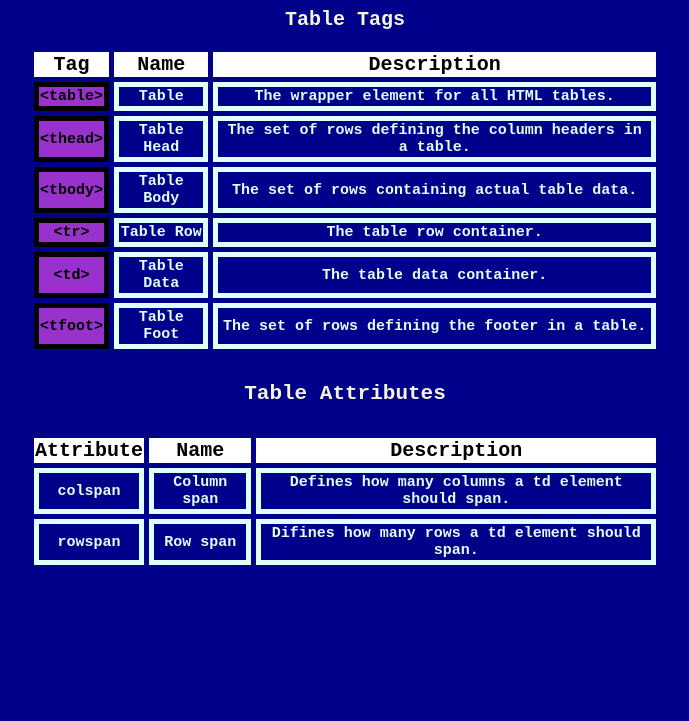
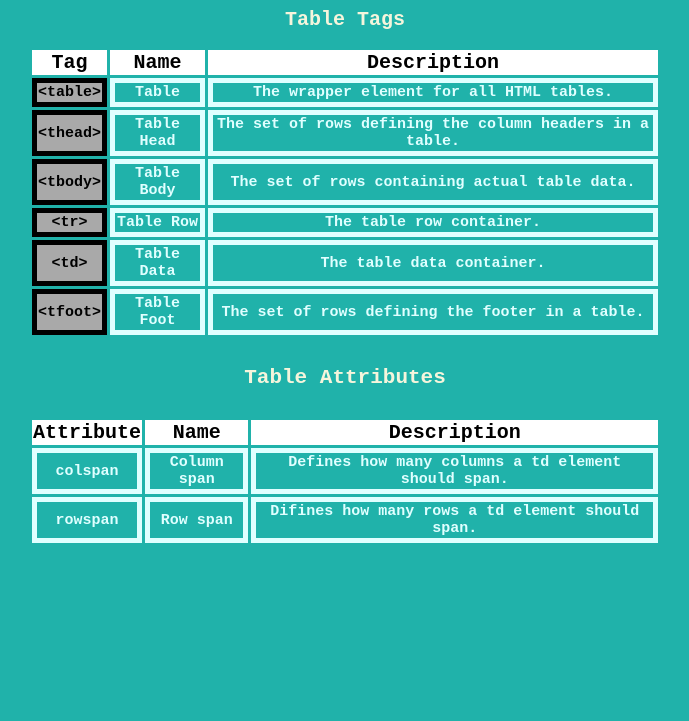
Before and after one commit to MSGJack/CS, a plain HTML site: page index.html in a window 1280 px wide. Shown: the part 79-800 px from the top of the page, without its empty margins (295-984 px from the left). Drawn offline with Linux system fonts and the light colour scheme.

Commit message:
main background color change

```diff
--- a/style.css
+++ b/style.css
@@ -2,7 +2,7 @@ body {
     text-align: center;
     font-family: 'Courier New', Courier, monospace;
     color: beige;
-    background-color: darkblue;
+    background-color: lightseagreen;
     font-size: 21px;
 }
 
@@ -20,7 +20,7 @@ h2 {
 table {
     text-align: center;
     margin: auto;
-    border-spacing: 5px;
+    border-spacing: 3px;
     font-weight: bold;
     width: 50%;
     color: lightcyan;
@@ -43,7 +43,7 @@ table td {
 }
 
 .elements {
-    background-color: darkorchid;
+    background-color: darkgray;
     color: black;
     font-family: monospace;
     font-weight: bold;
```
